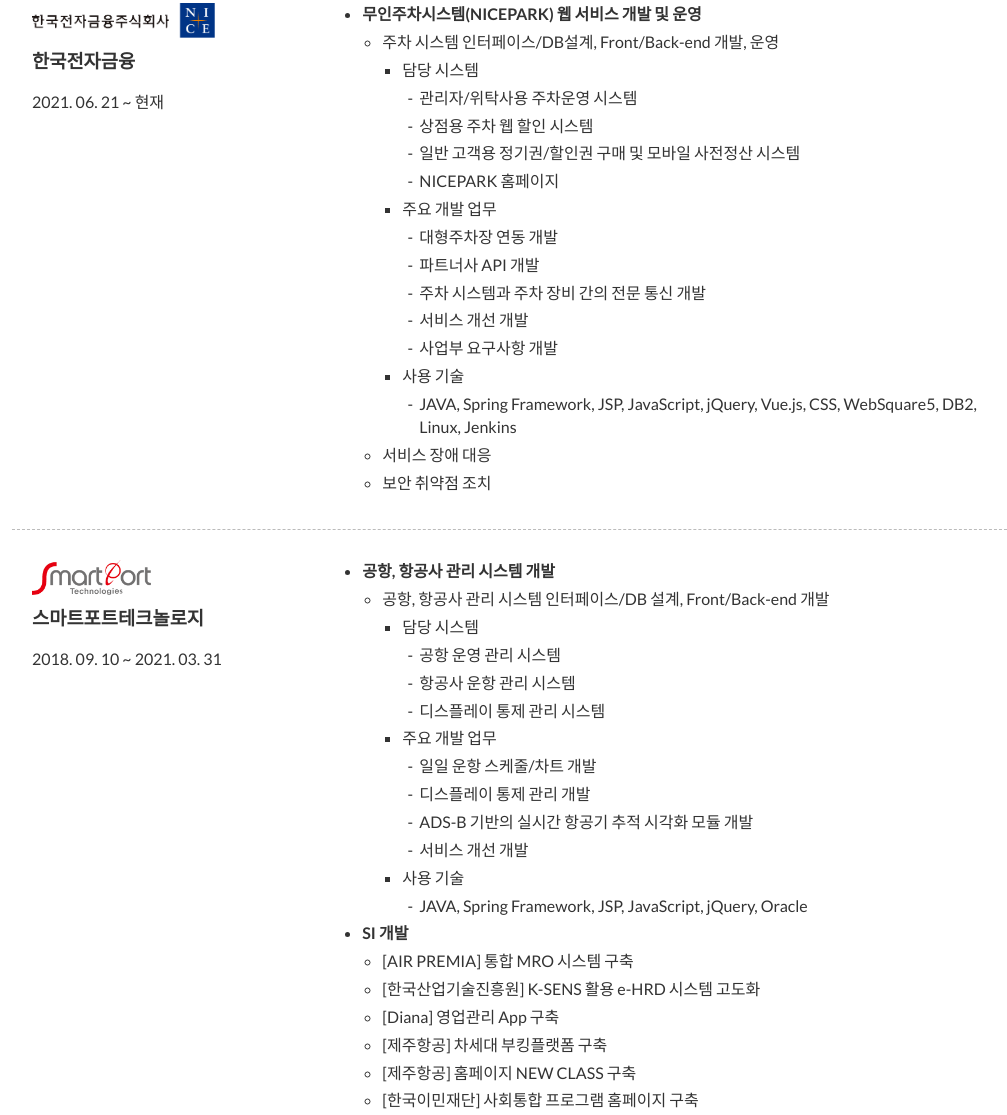
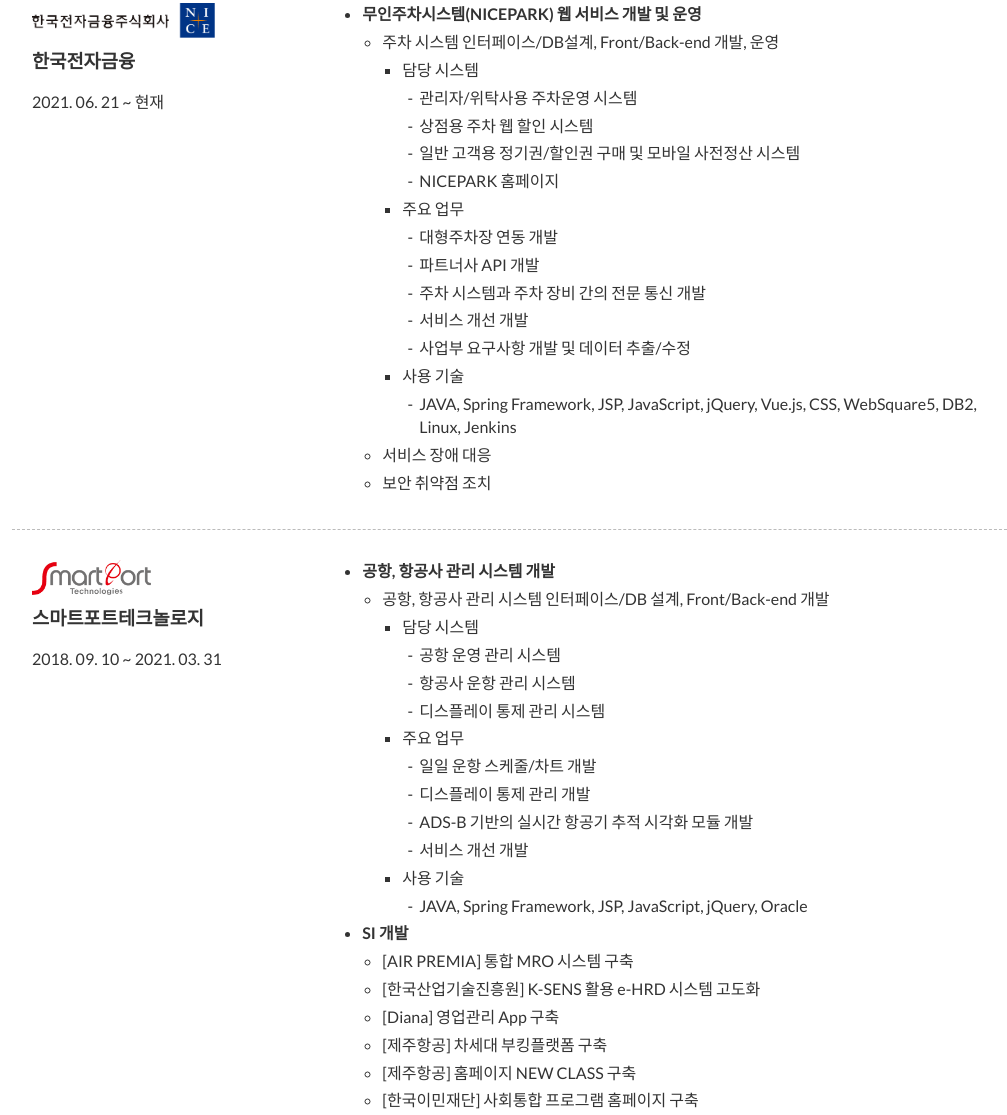
Before and after one commit to BaekYeRin/BaekYeRin.github.io, a website: page index.html in a window 1280 px wide. Shown: the part 1847-2962 px from the top of the page, without its empty margins (128-1135 px from the left). Drawn offline with nearby package versions, Linux system fonts and the light colour scheme.

Commit message:
Update index.html

```diff
--- a/index.html
+++ b/index.html
@@ -157,13 +157,13 @@
 										<li>일반 고객용 정기권/할인권 구매 및 모바일 사전정산 시스템</li>
 										<li>NICEPARK 홈페이지</li>
 									</ul>
-									<li>주요 개발 업무</li>
+									<li>주요 업무</li>
 									<ul>
 										<li>대형주차장 연동 개발</li>
 										<li>파트너사 API 개발</li>
 										<li>주차 시스템과 주차 장비 간의 전문 통신 개발</li>
 										<li>서비스 개선 개발</li>
-										<li>사업부 요구사항 개발</li>
+										<li>사업부 요구사항 개발 및 데이터 추출/수정</li>
 									</ul>
 									<li>사용 기술</li>
 									<ul>
@@ -194,7 +194,7 @@
 										<li>항공사 운항 관리 시스템</li>
 										<li>디스플레이 통제 관리 시스템</li>
 									</ul>
-									<li>주요 개발 업무</li>
+									<li>주요 업무</li>
 									<ul>
 										<li>일일 운항 스케줄/차트 개발</li>
 										<li>디스플레이 통제 관리 개발</li>
@@ -793,7 +793,7 @@
             <div class="row">
                 <div class="col-sm-5 copyright">
                     <p>
-                        Latest Updated. 2024.08.25
+                        Latest Updated. 2024.08.26
                     </p>
                 </div>
                 <div class="col-sm-2 top">
```
